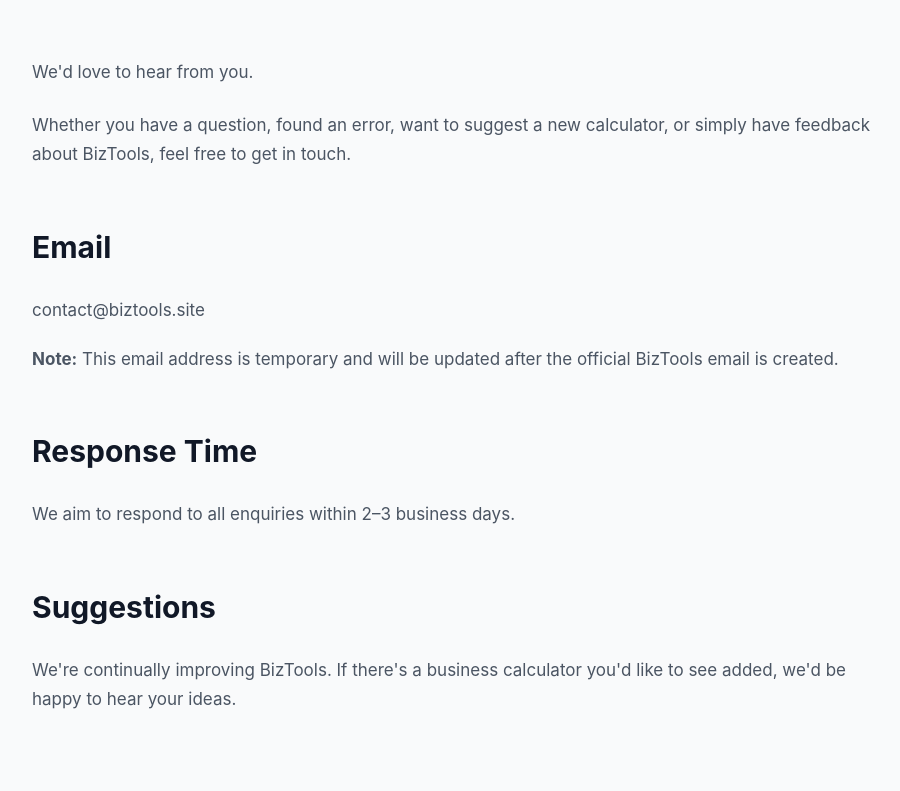
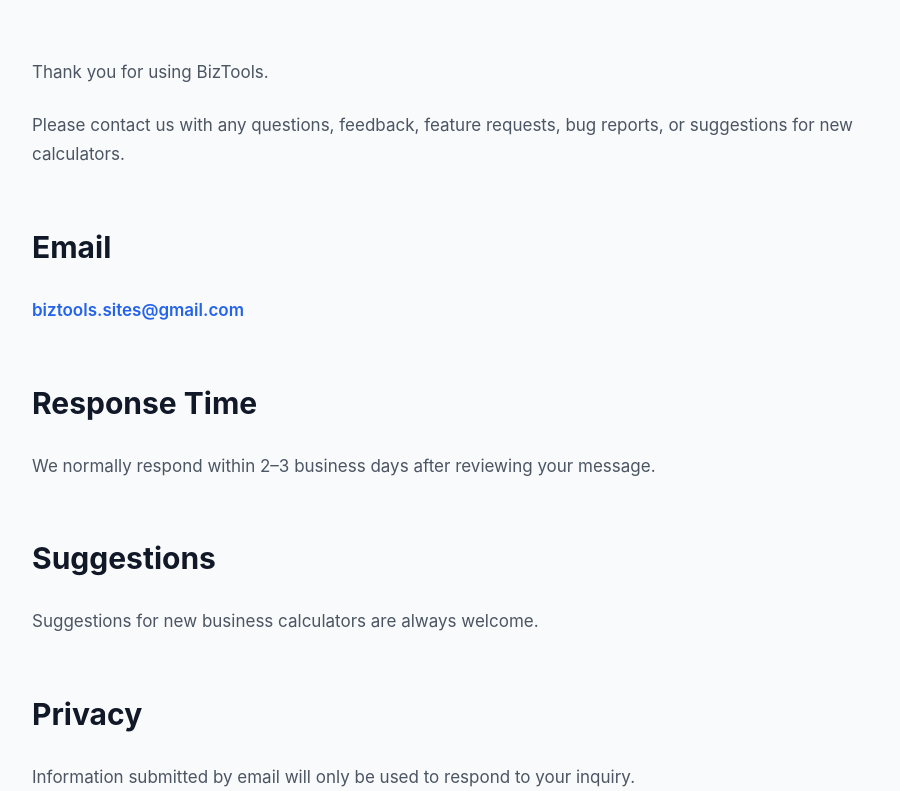
Before and after one commit to hihara7101-alt/biztools, a Next.js app: page /en/contact in a window 1280 px wide. Shown: the part 229-1020 px from the top of the page, without its empty margins (182-1082 px from the left). Built offline with nearby package versions, Linux system fonts and the light colour scheme.

Commit message:
Update English contact email

```diff
--- a/src/app/en/contact/page.tsx
+++ b/src/app/en/contact/page.tsx
@@ -4,20 +4,17 @@
 export const metadata: Metadata = {
   title: "Contact",
   description:
-    "Contact BizTools with questions, suggestions, feedback, or calculator requests.",
+    "Contact BizTools with questions, feedback, feature requests, or bug reports.",
 };
 
 export default function ContactPage() {
   return (
     <PageContainer title="Contact">
-      <p>
-        We'd love to hear from you.
-      </p>
+      <p>Thank you for using BizTools.</p>
 
       <p style={{ marginTop: 24 }}>
-        Whether you have a question, found an error, want to suggest a new
-        calculator, or simply have feedback about BizTools, feel free to get
-        in touch.
+        Please contact us with any questions, feedback, feature requests,
+        bug reports, or suggestions for new calculators.
       </p>
 
       <h2
@@ -32,12 +29,16 @@
       </h2>
 
       <p style={{ marginTop: 20 }}>
-        contact@biztools.site
-      </p>
-
-      <p style={{ marginTop: 20 }}>
-        <strong>Note:</strong> This email address is temporary and will be
-        updated after the official BizTools email is created.
+        <a
+          href="mailto:biztools.sites@gmail.com"
+          style={{
+            color: "#2563EB",
+            textDecoration: "none",
+            fontWeight: 600,
+          }}
+        >
+          biztools.sites@gmail.com
+        </a>
       </p>
 
       <h2
@@ -52,7 +53,8 @@
       </h2>
 
       <p style={{ marginTop: 20 }}>
-        We aim to respond to all enquiries within 2–3 business days.
+        We normally respond within 2–3 business days after reviewing your
+        message.
       </p>
 
       <h2
@@ -67,8 +69,23 @@
       </h2>
 
       <p style={{ marginTop: 20 }}>
-        We're continually improving BizTools. If there's a business calculator
-        you'd like to see added, we'd be happy to hear your ideas.
+        Suggestions for new business calculators are always welcome.
+      </p>
+
+      <h2
+        style={{
+          marginTop: 50,
+          fontSize: 30,
+          fontWeight: 700,
+          color: "#111827",
+        }}
+      >
+        Privacy
+      </h2>
+
+      <p style={{ marginTop: 20 }}>
+        Information submitted by email will only be used to respond to your
+        inquiry.
       </p>
     </PageContainer>
   );
```
